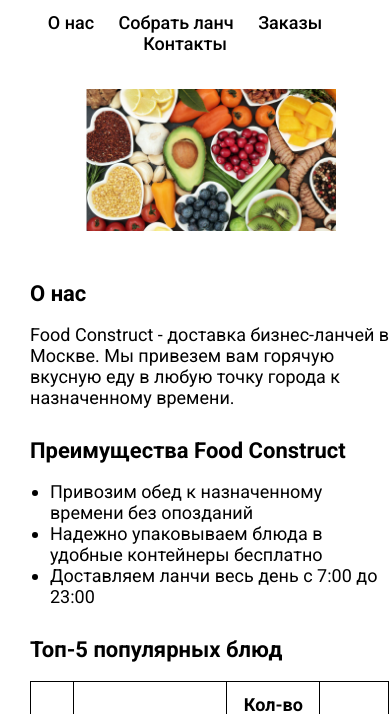
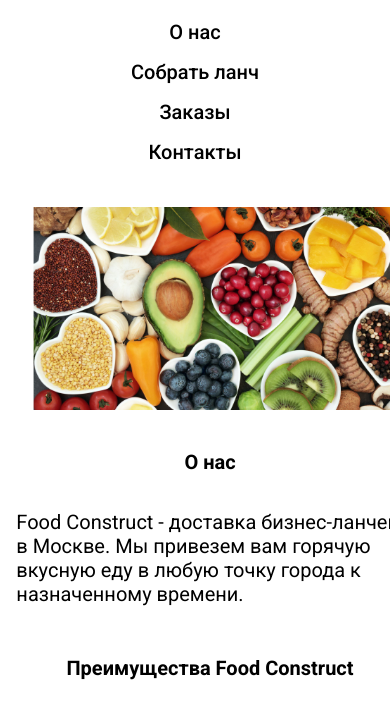
Before and after one commit to Nice-Typhoon/web-technologies, a plain HTML site: page index.html in a window 390 px wide. Shown: the part 56-770 px from the top of the page. Drawn offline with Linux system fonts and the light colour scheme.

Commit message:
исправлено изменение по ширине вкладки

```diff
--- a/css/main.css
+++ b/css/main.css
@@ -75,3 +75,38 @@
             font-size: 18px;
             text-align: center;
         }
+
+        @media (max-width: 600px) {
+            body {
+                font-size: 20px;
+            }
+            header, main, .content, footer, #footer {
+                display: flex;
+                flex-direction: column;
+                align-items: center;
+            }
+            nav {
+                display: flex;
+                flex-direction: column;
+                align-items: center;
+                width: 100%;
+            }
+            nav a {
+                margin: 8px 0;
+                font-size: 20px;
+                width: 100%;
+                text-align: center;
+            }
+            .hero img {
+                width: 100%;
+            }
+            h2, th, td, #footer {
+                font-size: 20px;
+            }
+            table {
+                width: 100%;
+            }
+            .content {
+                padding: 10px 0;
+            }
+        }
```
